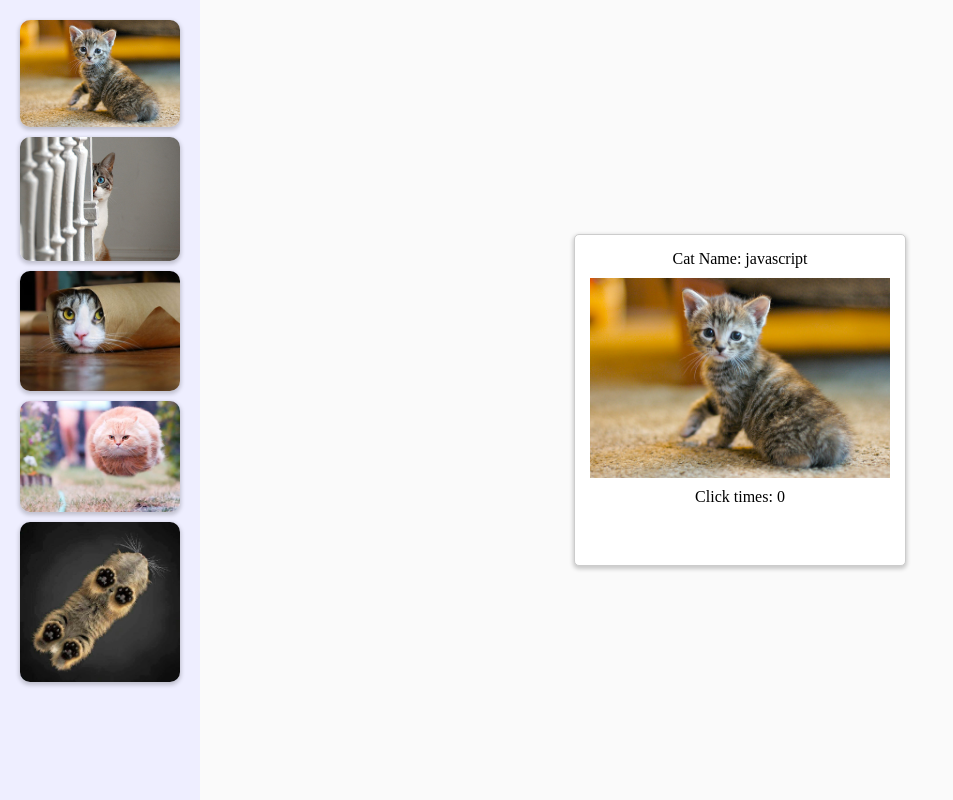
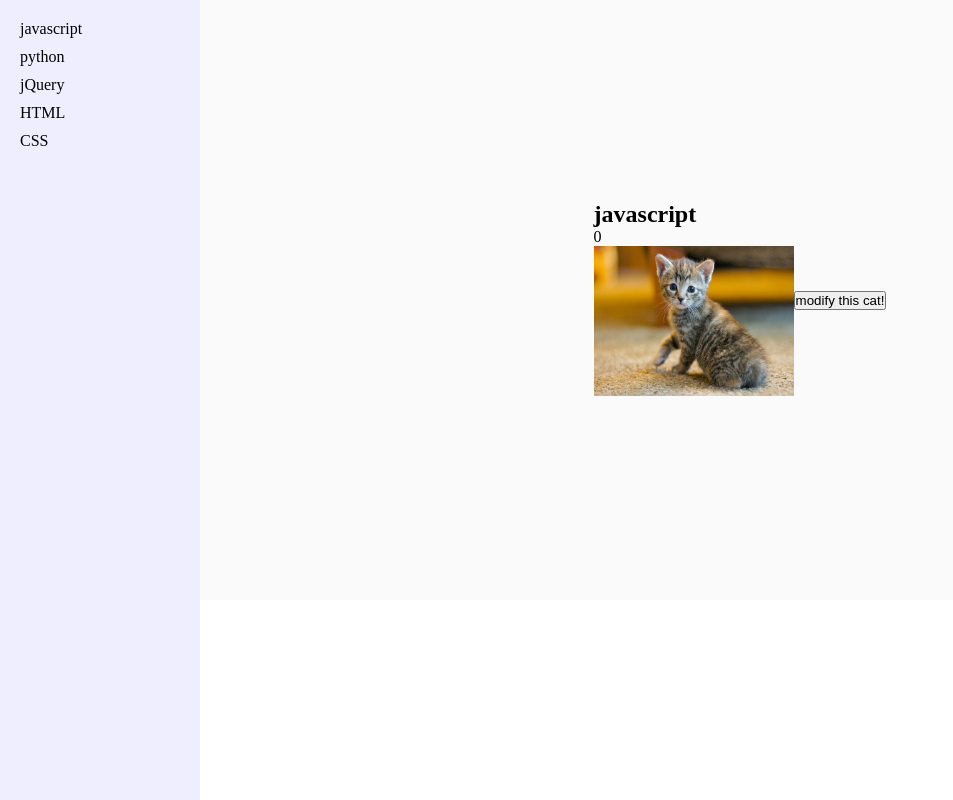
Before and after one commit to twohappy/learn-javascript-design-patterns-udacity, a plain HTML site: page cat-clicker/index.html in a window 1280 px wide. Shown: the whole page, without its empty margins (0-953 px from the left). Drawn offline with Linux system fonts and the light colour scheme.

Commit message:
模仿...

```diff
--- a/cat-clicker/app.js
+++ b/cat-clicker/app.js
@@ -1,138 +1,137 @@
 /**
  * Created by twohappy on 2016/12/20.
  */
-//课程里面的代码看了以后,这版程序写的还是有点overplay.
-;(function(){
-    var cats = [
-        {
+//课程里面的代码看了以后,这版程序写的还是有点over.
+//重写
+var model = {
+    currentCat:null,
+    catList: [ {
             name: 'javascript',
-            url: 'img/kitty.jpg'
+            url: 'img/kitty.jpg',
+            click: 0
         },
         {
             name: 'python',
-            url: 'img\/kitty2.jpg'
+            url: 'img/kitty2.jpg',
+            click: 0
         },
         {
             name: 'jQuery',
-            url: 'img\/kitty3.jpg'
+            url: 'img/kitty3.jpg',
+            click: 0
         },
         {
             name: 'HTML',
-            url: 'img\/kitty4.jpg'
+            url: 'img/kitty4.jpg',
+            click: 0
         },
         {
             name: 'CSS',
-            url: 'img\/kitty5.jpg'
-        }];
-
-    var model = {
-        catList: [],
-        addCat: function (name, url) {
-            this.catList.push({
-                name: name,
-                url: url,
-                clickTimes: 0
-            })
-        },
-        init: function (cats) {
-            cats.forEach(function (cur, index) {
-                var cat = {
-                    name: cur.name,
-                    url: cur.url,
-                    clickTimes: 0,
-                    id: index
-                };
-                model.catList.push(cat)
-            });
-        }
+            url: 'img/kitty5.jpg',
+            click: 0
+        }]
 };
 
 var octopus = {
-        getCatList:function () {
+    getCalList:function () {
         return model.catList;
     },
-        getCat:function (num) {
-            return model.catList[num];
+    init:function () {
+        model.currentCat = this.getCalList()[0];
+        listView.init();
+        catView.init();
+        modifyView.init();
     },
-        currentCat:null,
-        getCatByName:function (name) {
-            var hehe = null;
-            model.catList.forEach(function (cur) {
-                if(cur.name==name){
-                    hehe = cur;
-                }
-            });
-            return hehe?hehe:false;
+    setCurrentCat:function (cat) {
+        model.currentCat = cat;
     },
     addClick:function () {
-            this.currentCat.clickTimes += 1;
+        model.currentCat.click += 1;
+        catView.render();
     },
-        changeCat:function (catName) {
-            if(catName === this.currentCat.name){
-
-            }else{
-                this.currentCat = this.getCatByName(catName);
-                catView.render(this.currentCat);
-            }
-
+    getCurrentCat:function () {
+        return model.currentCat;
     },
-        init:function (listEl,catEl) {
-            model.init(cats);
-            this.currentCat = this.getCat(0);
-            listView.init(listEl);
-            catView.init(catEl);
+    modifyCurrent:function (name,url) {
+        var current = model.currentCat;
+        current.name = name;
+        current.url = url;
+        current.click = 0;
     }
 };
 
 
 var listView = {
-        init: function (el) {
-            this.catList = $(el);
-            var htmlStr = '';
-            octopus.getCatList().forEach(function (cur) {
-                htmlStr += viewTemplate.catList.replace('{{url}}','"'+cur.url+'"').replace('{{catName}}',cur.name);
-            });
-            this.catList.html(htmlStr);
-            this.catList.click(function (e) {
-                console.log('list clicked!');
-                var catName ='';
-                if($(e.target).parent().children('p')){
-                    catName = $(e.target).parent().children('p').html()
+    init: function () {
+        this.listElem = document.querySelector('#catList');
+        this.render();
+    },
+    render:function () {
+        this.listElem.innerHTML = '';
+        var cats = octopus.getCalList();
+        for(var i=0,l=cats.length;i<l;i++){
+            var cat = cats[i];
+            var ele = document.createElement('li');
+            ele.innerHTML = cat.name;
+            ele.addEventListener('click',(function (catCopy) {
+                return function () {
+                    octopus.setCurrentCat(catCopy);
+                    catView.render();
                 }
-                octopus.changeCat(catName);
-            });
+            })(cat));
+            this.listElem.appendChild(ele);
+        }
     }
 };
 
 var catView = {
-        init:function (el) {
-            this.catShow = $(el);
-
-            this.render(octopus.currentCat);
-            this.catShow.click(function () {
-                console.log('cat clicked!');
+    init: function () {
+        this.cat = document.querySelector('#cat');
+        this.catName = document.querySelector('#cat-name');
+        this.catCount = document.querySelector('#cat-count');
+        this.catImg = document.querySelector('#cat-img');
+        this.render(octopus.getCurrentCat());
+        this.cat.addEventListener('click',function () {
             octopus.addClick();
-                catView.render(octopus.currentCat);
         })
     },
-        render:function (cat) {
-            var htmlStr = '';
-            htmlStr = viewTemplate.cat
-                .replace('{{catName}}',cat.name)
-                .replace('{{url}}','"'+cat.url+'"')
-                .replace('{{clickTime}}',cat.clickTimes.toString());
-            this.catShow.html(htmlStr);
+    render: function () {
+        var cat = octopus.getCurrentCat();
+        this.catName.textContent = cat.name;
+        this.catImg.src = cat.url;
+        this.catCount.textContent = cat.click;
     }
 }
 
-    var viewTemplate = {
-        cat: '<div class="cat">' +
-        '<div>Cat Name: {{catName}}</div>' +
-        '<img src={{url}}>' +
-        '<span>Click times: {{clickTime}}</span>' +
-        '</div>',
-        catList: '<li><img src={{url}}><p>{{catName}}</p></li>'
+
+var modifyView = {
+    init:function () {
+        this.newName = document.querySelector('#newName');
+        this.newUrl = document.querySelector('#newUrl');
+        this.ok = document.querySelector('#ok');
+        this.cancel = document.querySelector('#cancel');
+        this.mBtn = document.querySelector('#mBtn');
+        this.area = document.querySelector('#modify');
+        $(this.area).hide();
+        this.mBtn.addEventListener('click',function () {
+            $(modifyView.area).toggle();
+        });
+        this.ok.addEventListener('click',function () {
+            var catName = modifyView.newName.value;
+            var catUrl = modifyView.newUrl.value;
+            octopus.modifyCurrent(catName,catUrl);
+            catView.render();
+            listView.render();
+            modifyView.newName.value = '';
+            modifyView.newUrl.value = '';
+            $(modifyView.area).toggle();
+        });
+        this.cancel.addEventListener('click',function () {
+            modifyView.newName.value = '';
+            modifyView.newUrl.value = '';
+            $(modifyView.area).toggle();
+        })
+    }
 }
 
-    octopus.init('#catList','#catShow')
-})();
+octopus.init();
--- a/cat-clicker/index.html
+++ b/cat-clicker/index.html
@@ -10,7 +10,22 @@
 <body>
 <div>
     <ul id="catList" class="catList"></ul>
-    <div id="catShow" class="catShow"></div>
+    <div id="catShow" class="catShow">
+        <div id="cat">
+            <h2 id="cat-name"></h2>
+            <div id="cat-count"></div>
+            <img id="cat-img" src="" alt="cute cat">
+        </div>
+        <br>
+        <input type="button" value="modify this cat!" id="mBtn">
+        <div id="modify">
+            <input type="text" placeholder="Please input new cat's name" id="newName">
+            <input type="text" placeholder="Please input new cat pic's url" id="newUrl">
+            <input type="button" value="cancel" id="cancel">
+            <input type="button" value="ok" id="ok">
+        </div>
+    </div>
+
 </div>
 <script src="app.js"></script>
 
--- a/cat-clicker/style.css
+++ b/cat-clicker/style.css
@@ -8,7 +8,7 @@
     position: absolute;
     top: 0;
     right: 0;
-    bottom: 0;
+    bottom: 200px;
     left: 200px;
     display: flex;
     align-items: center;
@@ -82,3 +82,17 @@
     opacity: 1;
     transition: opacity 0.1s;
 }
+
+.admin{
+    position: absolute;
+    bottom: 0;
+    left: 200px;
+    right: 0;
+    height:200px;
+    background-color: #ddd;
+}
+
+img{
+    width: 200px;
+    height: 150px;
+}
```
Lines whose indentation alone changed are shown as unchanged.
